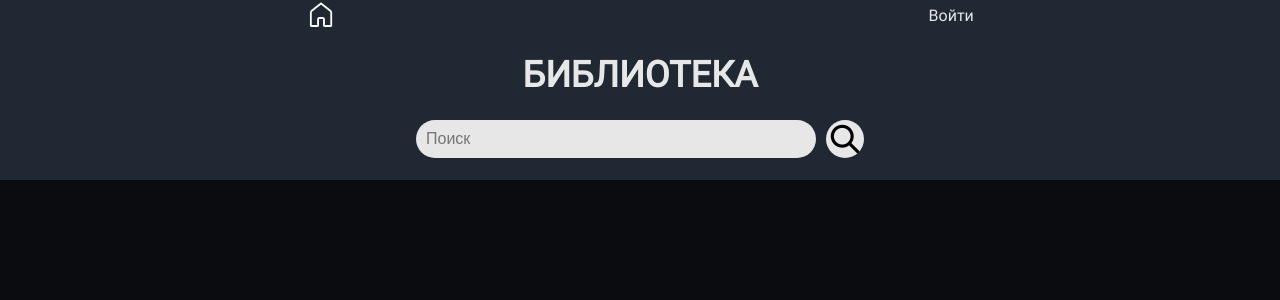
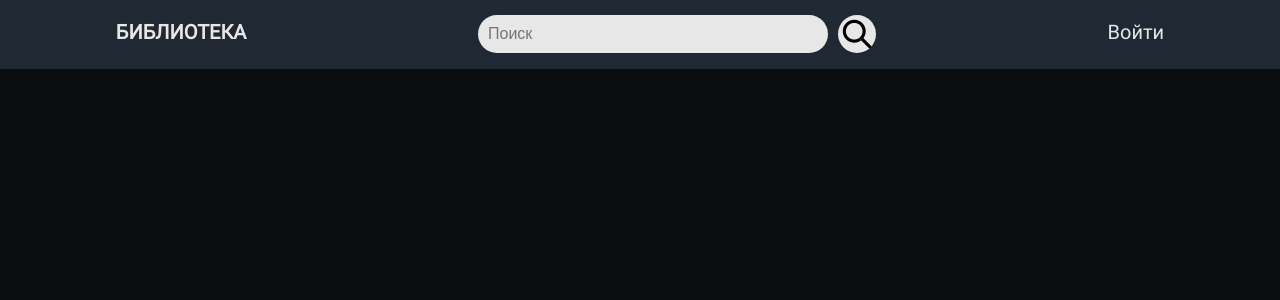
Before and after one commit to ETO-YTKA/LibraryWebsite, a PHP site: page / in a window 1280 px wide. Shown: the top 300 px of the page. Run offline with PHP 8.4, Linux system fonts and the light colour scheme; data that the repository does not hold is empty.

Commit message:
Новый header

```diff
--- a/assets/css/indexStyle.css
+++ b/assets/css/indexStyle.css
@@ -1,61 +1,12 @@
-.gridMain {
-    display: grid;
-    grid-template-rows: auto 150px 1fr;
-}
-
-.header {
-    grid-row: 2;
-    background-color: #1F2833;
-    color: #fff;
-    text-align: center;
-}
-
-.header h1 {
-    font-size: 36px;
-    text-transform: uppercase;
-    color: #e7e7e7;
-}
-
-.header input[type="text"] {
-    padding: 10px;
-    border: none;
-    border-radius: 25px;
-    font-size: 16px;
-    width: 80%;
-    max-width: 400px;
-    outline: none;
-    background: #e7e7e7;
-}
-
-.searchBar {
-    display: flex;
-    justify-content: center;
-    gap: 10px;
-}
-
-.searchButton {
-    border:none;
-    cursor: pointer;
-    height: 38px;
-    width: 38px;
-    border-radius: 38px;
-    padding: 0;
-    background: #e7e7e7;
-}
-
-.header p {
-    font-size: 18px;
-    margin-bottom: 10px;
-    align-self: center;
-}
-
 .gridBooks {
     width: 70%;
     display: grid;
     grid-template-columns: repeat(auto-fill, minmax(200px, 1fr));
-    grid-gap: 50px;
-    margin: 20px auto;
+    grid-row-gap: 20px;
+    column-gap: 42px;
+    margin: auto;
     align-items: start;
+    padding-top: 89px;
 }
 
 .bookCard {
@@ -159,6 +110,7 @@
     padding: 30px;
     overflow-y: auto;
     visibility: hidden;
+    z-index: 2;
 }
 
 .popUpMain {
--- a/assets/css/mainStyle.css
+++ b/assets/css/mainStyle.css
@@ -5,14 +5,52 @@ body {
     font-family: "Roboto regular", sans-serif;
 }
 
-.topBar {
+.header {
     background-color: #1F2833;
-    padding-right: 10px;
-    padding-Left: 10px;
     color: #e7e7e7;
     display: flex;
     justify-content: space-around;
-    align-items: center;
+    align-items: baseline;
+    position: fixed;
+    width: 100%;
+    z-index: 1;
+}
+
+.header h3 {
+    font-size: 20px;
+    text-transform: uppercase;
+    color: #e7e7e7;
+}
+
+.header input[type="text"] {
+    padding: 10px;
+    border: none;
+    border-radius: 25px;
+    font-size: 16px;
+    width: 350px;
+    min-width: 190px;
+    outline: none;
+    background: #e7e7e7;
+}
+
+.searchBar {
+    display: flex;
+    justify-content: center;
+    gap: 10px;
+}
+
+.searchButton {
+    border:none;
+    cursor: pointer;
+    height: 38px;
+    width: 38px;
+    border-radius: 38px;
+    padding: 0;
+    background: #e7e7e7;
+}
+
+.account {
+    font-size: 20px;
 }
 
 .logoutButton {
@@ -24,14 +62,9 @@ body {
     font-family: "Roboto regular", sans-serif;
 }
 
-.topBarMenu {
+.HeaderMenu {
     display: flex;
     align-items: baseline;
-}
-
-.homeIcon {
-    width: 30px;
-    align-self: center;
 }
 
 a {
--- a/bookPage.php
+++ b/bookPage.php
@@ -1,6 +1,6 @@
-<?php session_start();?>
+<?php session_start()?>
 
-<html>
+<html lang="en">
 <head>
     <meta charset="UTF-8">
     <title></title>
@@ -8,7 +8,7 @@
     <link rel="stylesheet" href="assets/css/mainStyle.css">
 </head>
 <body>
-    <?php include("includes/topBar.php")?>
+    <?php include("includes/header.php") ?>
     <?php include("includes/bookPageContent.php")?>
 </body>
 </html>
--- /dev/null
+++ b/includes/header.php
@@ -0,0 +1,22 @@
+<div class="header">
+    <a href="index.php"><h3>Библиотека</h3></a>
+
+    <form method="post" class="searchBar">
+        <input type="text" id="search" name="search" placeholder="Поиск">
+        <button type="submit" class="searchButton" id="searchButton">
+            <img class="" src="assets/img/searchIcon.png" alt="поиск">
+        </button>
+    </form>
+
+    <?php
+    if (!empty($_SESSION['firstName'])) {echo "
+        <div class='HeaderMenu'>
+            <a>Здравствуйте, <span>" . $_SESSION['firstName'] . "</span>!</a>
+            <a href='includes/logout.php'>Выход</a>
+        </div>";
+    }
+    else {
+        echo "<a href='loginPage.php' class='account'>Войти</a>";
+    }
+    ?>
+</div>
--- a/includes/topBar.php
+++ /dev/null
@@ -1,15 +0,0 @@
-<div class="topBar">
-    <a href="index.php"><img class="homeIcon" src="assets/img/homeIcon.png" alt="Главная"></a>
-
-    <?php
-    if (!empty($_SESSION['firstName'])) {echo "
-        <div class='topBarMenu'>
-            <a>Здравствуйте, <span>" . $_SESSION['firstName'] . "</span>!</a>
-            <a href='includes/logout.php'>Выход</a>
-        </div>";
-    }
-    else {
-        echo "<a href='loginPage.php'>Войти</a>";
-    }
-    ?>
-</div>
--- a/index.php
+++ b/index.php
@@ -4,7 +4,7 @@ include("includes/booksGeneration.php");
 include ("includes/bookAdd.php");
 ?>
 
-<html>
+<html lang="en">
 <head>
     <meta charset="UTF-8">
     <title>Библиотека</title>
@@ -12,22 +12,7 @@ include ("includes/bookAdd.php");
     <link rel="stylesheet" href="assets/css/mainStyle.css">
 </head>
 <body>
-
-    <div class="gridMain">
-        <?php include("includes/topBar.php")?>
-
-        <div class="header">
-            <div>
-                <h1>Библиотека</h1>
-            </div>
-
-            <form method="post" class="searchBar">
-                <input type="text" id="search" name="search" placeholder="Поиск">
-                <button type="submit" class="searchButton">
-                    <img class="" src="assets/img/searchIcon.png" alt="поиск">
-                </button>
-            </form>
-        </div>
+        <?php include("includes/header.php") ?>
 
         <div class="gridBooks" id="bookGrid">
             <?php
@@ -71,7 +56,5 @@ include ("includes/bookAdd.php");
         </div>
         <script src="assets/js/openPopUp.js"></script>
         <script src="assets/js/newAuthorCheckBox.js"></script>
-    </div>
-
 </body>
 </html>
--- a/loginPage.php
+++ b/loginPage.php
@@ -10,16 +10,18 @@
 </head>
 <body>
 
-    <?php include("includes/topBar.php")?>
+    <?php include("includes/header.php") ?>
+    <div class="mainContent">
         <div class="container">
             <h1>Вход</h1>
-        <form id="loginForm" name="loginForm" action="" method="post">
+            <form id="loginForm" name="loginForm" method="post" class="form">
                 <input type="text" id="login" name="login" placeholder="Введите логин" class="formGroup" required>
                 <input type="password" id="password" name="password" placeholder="Введите пароль" class="formGroup" required>
                 <a href="registrationPage.php" class="linkToReg">Зарегистрироваться</a>
                 <button type="submit">Войти</button>
             </form>
         </div>
+    </div>
 
 </body>
 </html>
```
Also changed, not shown: assets/css/bookPageStyle.css (+3 -11 lines), assets/css/regAndLoginPages.css (+7 -3 lines), includes/bookPageContent.php (+7 -9 lines), registrationPage.php (+5 -3 lines). Lines whose indentation alone changed are shown as unchanged.
